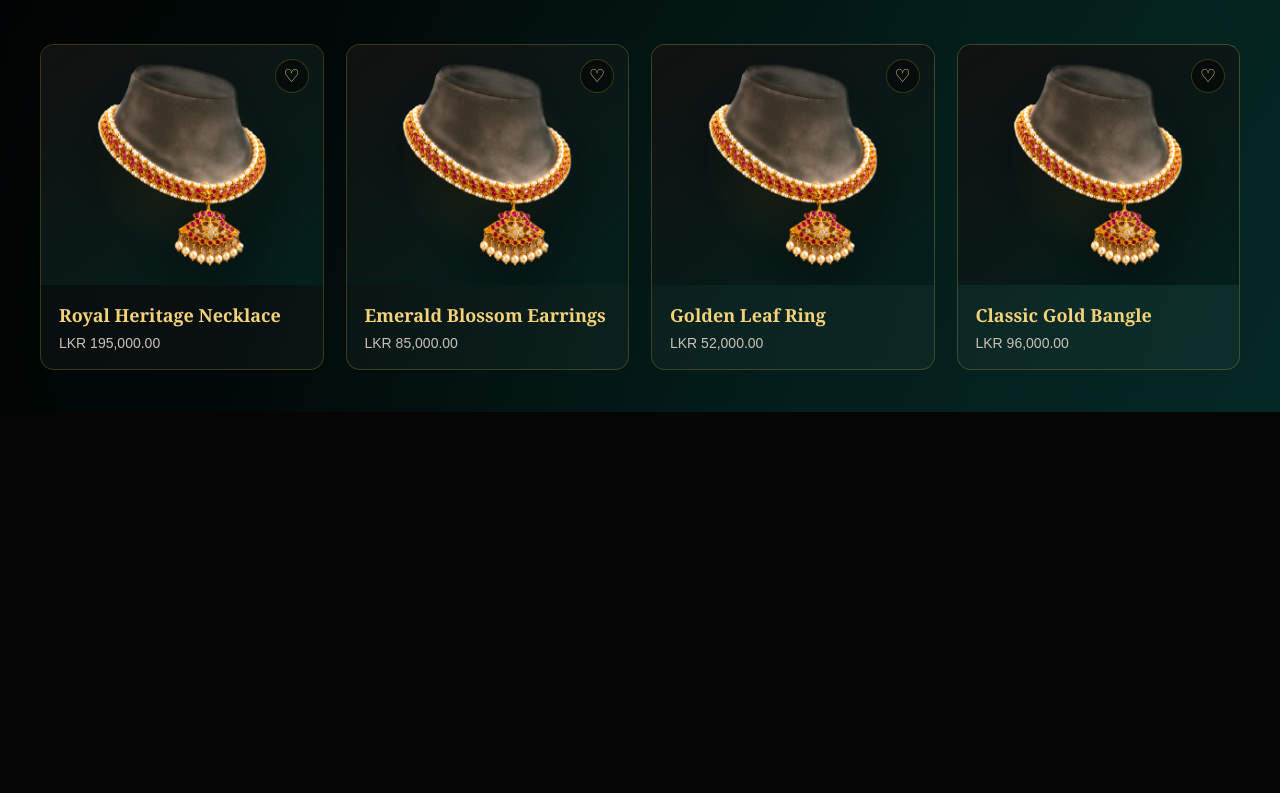
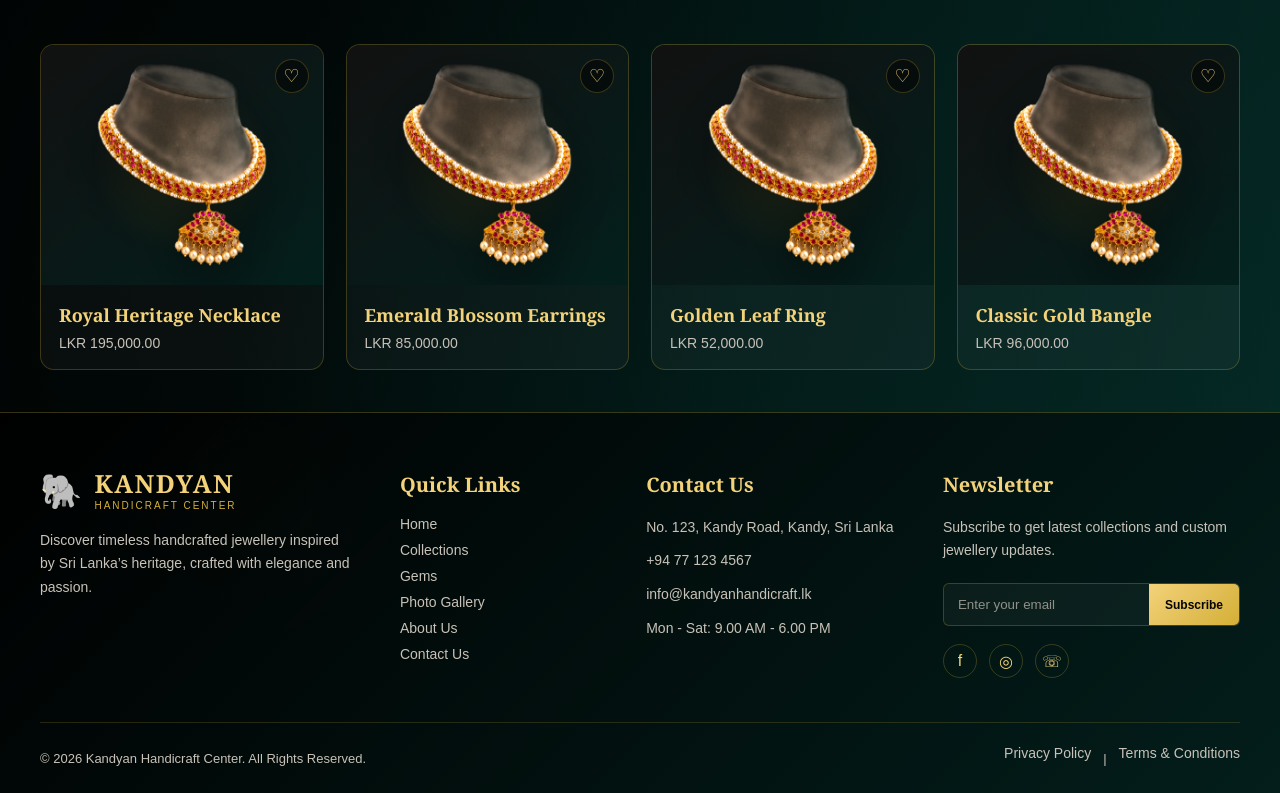
Before and after one commit to abhishek070702/kandyan-handicraft-center, a React (Vite) app: page / in a window 1280 px wide. Shown: the part 1314-2107 px from the top of the page. Before the commit the page ends 1726 px from the top, so only its background shows below. Built offline with nearby package versions, Linux system fonts and the light colour scheme.

Commit message:
Add luxury footer section

```diff
--- a/src/App.jsx
+++ b/src/App.jsx
@@ -1,4 +1,5 @@
 import Navbar from './components/Navbar/Navbar'
+import Footer from './components/Footer/Footer'
 import AppRoutes from './routes/AppRoutes'
 
 function App() {
@@ -6,6 +7,7 @@ function App() {
     <>
       <Navbar />
       <AppRoutes />
+      <Footer />
     </>
   )
 }
--- /dev/null
+++ b/src/components/Footer/Footer.css
@@ -0,0 +1,181 @@
+.footer {
+    background:
+      linear-gradient(135deg, rgba(0, 0, 0, 0.98), rgba(3, 31, 28, 0.96)),
+      radial-gradient(circle at 20% 20%, rgba(212, 175, 55, 0.12), transparent 28%);
+    border-top: 1px solid var(--color-border);
+    color: var(--color-muted);
+    padding: 58px 0 22px;
+  }
+
+  .footer__grid {
+    display: grid;
+    grid-template-columns: 1.25fr 0.8fr 1fr 1.15fr;
+    gap: 44px;
+  }
+
+  .footer__logo {
+    display: flex;
+    align-items: center;
+    gap: 12px;
+    margin-bottom: 18px;
+  }
+
+  .footer__logo span {
+    font-size: 34px;
+  }
+
+  .footer__logo h2 {
+    color: var(--color-soft-gold);
+    font-family: var(--font-heading);
+    font-size: 25px;
+    line-height: 1;
+    letter-spacing: 1.5px;
+    text-transform: uppercase;
+  }
+
+  .footer__logo p {
+    color: var(--color-gold);
+    font-size: 10px;
+    letter-spacing: 2px;
+    text-transform: uppercase;
+    margin-top: 4px;
+  }
+
+  .footer__description {
+    max-width: 320px;
+    font-size: 14px;
+    line-height: 1.7;
+  }
+
+  .footer h3 {
+    color: var(--color-soft-gold);
+    font-family: var(--font-heading);
+    font-size: 20px;
+    margin-bottom: 18px;
+  }
+
+  .footer__links,
+  .footer__contact,
+  .footer__newsletter {
+    display: flex;
+    flex-direction: column;
+  }
+
+  .footer__links a,
+  .footer__bottom a {
+    color: var(--color-muted);
+    font-size: 14px;
+    margin-bottom: 10px;
+    transition: var(--transition);
+  }
+
+  .footer__links a:hover,
+  .footer__bottom a:hover {
+    color: var(--color-gold);
+  }
+
+  .footer__contact p,
+  .footer__newsletter p {
+    font-size: 14px;
+    line-height: 1.7;
+    margin-bottom: 10px;
+  }
+
+  .footer__form {
+    display: flex;
+    margin-top: 10px;
+    border: 1px solid var(--color-border);
+    border-radius: 6px;
+    overflow: hidden;
+    background: rgba(255, 255, 255, 0.04);
+  }
+
+  .footer__form input {
+    flex: 1;
+    min-width: 0;
+    padding: 13px 14px;
+    background: transparent;
+    border: none;
+    outline: none;
+    color: var(--color-white);
+  }
+
+  .footer__form input::placeholder {
+    color: rgba(200, 194, 184, 0.7);
+  }
+
+  .footer__form button {
+    padding: 13px 16px;
+    background: linear-gradient(135deg, var(--color-soft-gold), var(--color-gold));
+    color: var(--color-black);
+    font-size: 12px;
+    font-weight: 700;
+  }
+
+  .footer__socials {
+    display: flex;
+    gap: 12px;
+    margin-top: 18px;
+  }
+
+  .footer__socials a {
+    width: 34px;
+    height: 34px;
+    border: 1px solid var(--color-border);
+    border-radius: 50%;
+    color: var(--color-soft-gold);
+    display: grid;
+    place-items: center;
+    transition: var(--transition);
+  }
+
+  .footer__socials a:hover {
+    background: var(--color-gold);
+    color: var(--color-black);
+  }
+
+  .footer__bottom {
+    margin-top: 44px;
+    padding-top: 22px;
+    border-top: 1px solid rgba(212, 175, 55, 0.18);
+    display: flex;
+    align-items: center;
+    justify-content: space-between;
+    gap: 18px;
+    font-size: 13px;
+  }
+
+  .footer__bottom div {
+    display: flex;
+    align-items: center;
+    gap: 12px;
+  }
+
+  @media (max-width: 980px) {
+    .footer__grid {
+      grid-template-columns: repeat(2, 1fr);
+    }
+  }
+
+  @media (max-width: 560px) {
+    .footer {
+      padding-top: 44px;
+    }
+
+    .footer__grid {
+      grid-template-columns: 1fr;
+    }
+
+    .footer__bottom {
+      flex-direction: column;
+      text-align: center;
+    }
+
+    .footer__form {
+      flex-direction: column;
+    }
+
+    .footer__form button {
+      width: 100%;
+    }
+  }
--- /dev/null
+++ b/src/components/Footer/Footer.jsx
@@ -0,0 +1,69 @@
+import './Footer.css'
+
+function Footer() {
+  return (
+    <footer className="footer">
+      <div className="container footer__grid">
+        <div className="footer__brand">
+          <a href="/" className="footer__logo">
+            <span>🐘</span>
+            <div>
+              <h2>Kandyan</h2>
+              <p>Handicraft Center</p>
+            </div>
+          </a>
+
+          <p className="footer__description">
+            Discover timeless handcrafted jewellery inspired by Sri Lanka’s
+            heritage, crafted with elegance and passion.
+          </p>
+        </div>
+
+        <div className="footer__links">
+          <h3>Quick Links</h3>
+          <a href="/">Home</a>
+          <a href="/collections">Collections</a>
+          <a href="/gems">Gems</a>
+          <a href="/gallery">Photo Gallery</a>
+          <a href="/about">About Us</a>
+          <a href="/contact">Contact Us</a>
+        </div>
+
+        <div className="footer__contact">
+          <h3>Contact Us</h3>
+          <p>No. 123, Kandy Road, Kandy, Sri Lanka</p>
+          <p>+94 77 123 4567</p>
+          <p>info@kandyanhandicraft.lk</p>
+          <p>Mon - Sat: 9.00 AM - 6.00 PM</p>
+        </div>
+
+        <div className="footer__newsletter">
+          <h3>Newsletter</h3>
+          <p>Subscribe to get latest collections and custom jewellery updates.</p>
+
+          <form className="footer__form">
+            <input type="email" placeholder="Enter your email" />
+            <button type="button">Subscribe</button>
+          </form>
+
+          <div className="footer__socials">
+            <a href="/" aria-label="Facebook">f</a>
+            <a href="/" aria-label="Instagram">◎</a>
+            <a href="/" aria-label="WhatsApp">☏</a>
+          </div>
+        </div>
+      </div>
+
+      <div className="container footer__bottom">
+        <p>© 2026 Kandyan Handicraft Center. All Rights Reserved.</p>
+        <div>
+          <a href="/">Privacy Policy</a>
+          <span>|</span>
+          <a href="/">Terms & Conditions</a>
+        </div>
+      </div>
+    </footer>
+  )
+}
+
+export default Footer
```
